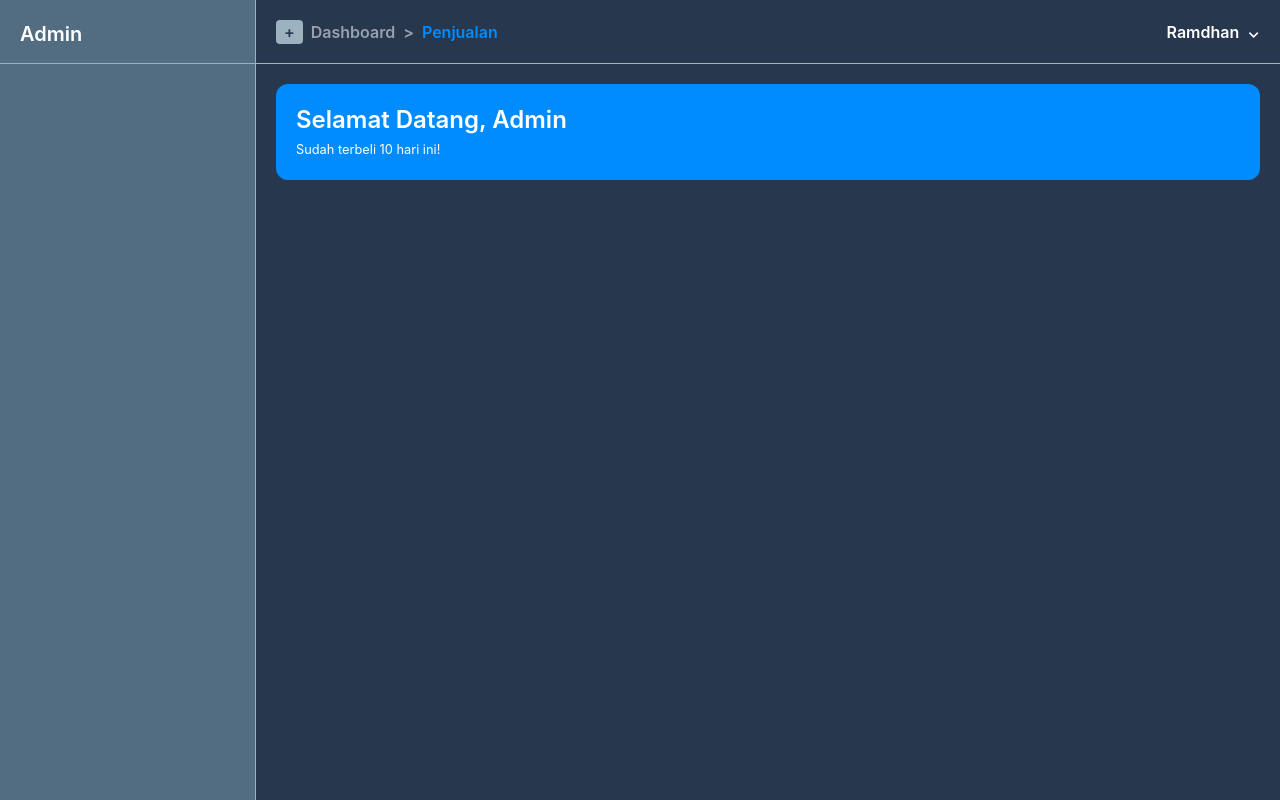
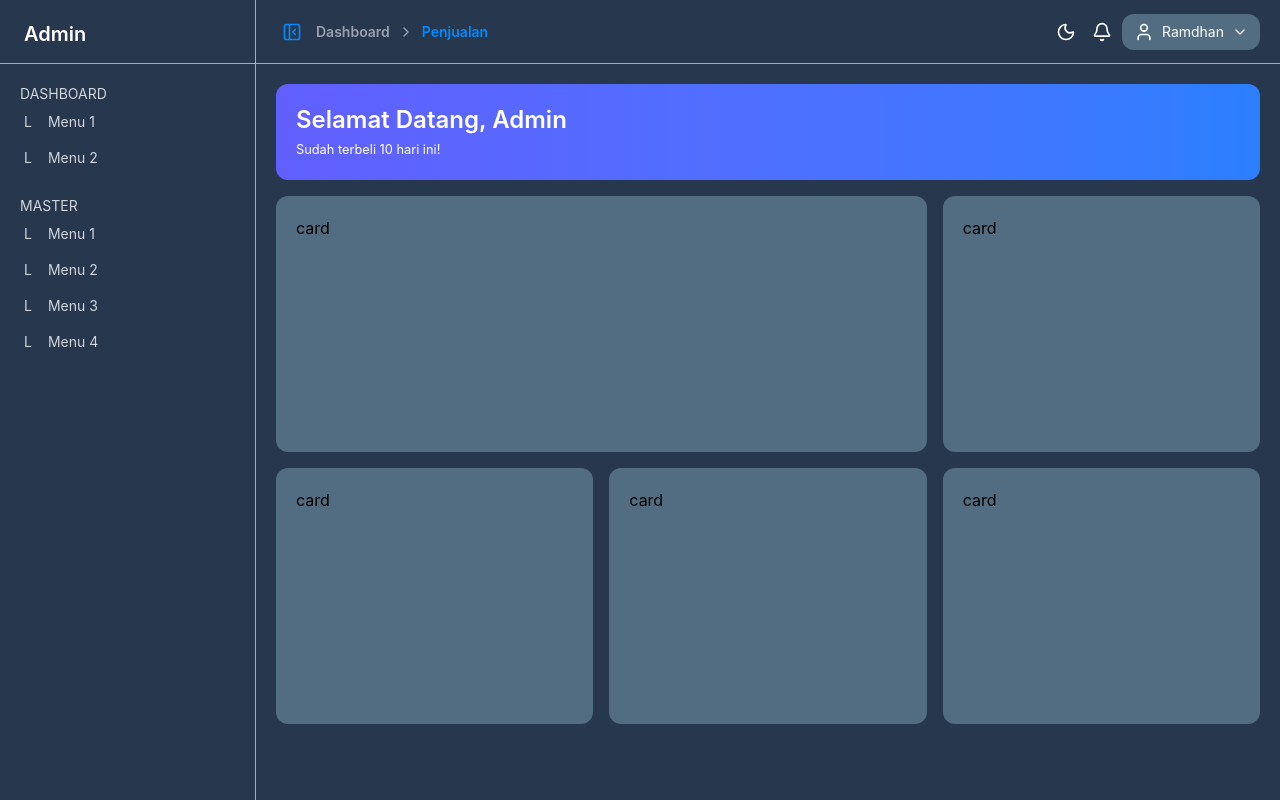
Before and after one commit to RAMDHAN-MQ/react-admin-dashboard, a React (Vite) app: page / in a window 1280 px wide. Built offline with nearby package versions, Linux system fonts and the light colour scheme.

Commit message:
add: folder components dan isi

```diff
--- a/src/App.tsx
+++ b/src/App.tsx
@@ -1,36 +1,11 @@
+import MainContent from "./components/MainContent";
+import Sidebar from "./components/Sidebar";
+
 export default function App() {
   return (
     <div className="flex h-screen">
-      <div className="side-kiri bg-tema-3 w-64 border-r border-r-tema-2">
-        <div className="nav border-b border-b-tema-2 h-16 p-5">
-          <span className="text-xl font-semibold text-white">Admin</span>
-        </div>
-      </div>
-      <div className="side-kanan bg-tema-4 flex-1">
-        <div className="nav border-b border-b-tema-2 flex items-center justify-between h-16 p-5">
-          <div className="nav-kiri flex gap-2 items-center font-semibold">
-            <button className="text-tema-4 cursor-pointer bg-tema-2 px-2 py-0 rounded">
-              +
-            </button>
-            <span className="text-gray-400">Dashboard</span>
-            <span className="text-gray-400">&gt;</span>
-            <span className="text-primary">Penjualan</span>
-          </div>
-          <div className="nav-kanan flex gap-2 items-center font-semibold text-white">
-            <button className="flex items-center gap-2 cursor-pointer">
-              <span>Ramdhan</span>
-              <span className="">&#x2304;</span>
-            </button>
-          </div>
-        </div>
-
-        <div className="content p-5">
-          <div className="welcome-banner bg-primary rounded-xl p-5 text-white">
-            <h1 className="text-2xl font-semibold">Selamat Datang, Admin</h1>
-            <small>Sudah terbeli 10 hari ini!</small>
-          </div>
-        </div>
-      </div>
+      <Sidebar />
+      <MainContent />
     </div>
   );
 }
--- /dev/null
+++ b/src/components/IconButton.tsx
@@ -0,0 +1,18 @@
+import type { ReactNode } from "react";
+
+type Props = {
+  icon: ReactNode;
+  onClick: () => void;
+  keterangan: string;
+};
+
+export default function IconButton({ icon, onClick, keterangan = "" }: Props) {
+  return (
+    <button
+      className={`${keterangan} p-1.5 cursor-pointer rounded hover:bg-tema-4-shadow`}
+      onClick={onClick}
+    >
+      {icon}
+    </button>
+  );
+}
--- /dev/null
+++ b/src/components/ItemMenu.tsx
@@ -0,0 +1,15 @@
+type Props = {
+  logo: string;
+  text: string;
+};
+
+export default function ItemMenu({ logo, text }: Props) {
+  return (
+    <div className="px-3 py-2 mx-3 rounded-xl hover:bg-tema-3">
+      <a href="">
+        <span>{logo}</span>
+        <span className="ml-4">{text}</span>
+      </a>
+    </div>
+  );
+}
--- /dev/null
+++ b/src/components/MainContent.tsx
@@ -0,0 +1,62 @@
+import {
+  Bell,
+  ChevronDown,
+  ChevronRight,
+  Moon,
+  PanelLeftClose,
+  User,
+} from "lucide-react";
+import IconButton from "./IconButton";
+
+export default function MainContent() {
+  return (
+    <div className="main-content bg-tema-4 flex-1">
+      <div className="nav border-b border-b-tema-2 flex items-center justify-between h-16 p-5">
+        <div className="nav-kiri flex gap-2 items-center font-semibold text-sm">
+          <IconButton
+            icon={<PanelLeftClose size={20} />}
+            keterangan="text-primary"
+            onClick={() => {}}
+          />
+          <span className="text-gray-400">Dashboard</span>
+          <ChevronRight size={16} className={"text-gray-400"} />
+          <span className="text-primary">Penjualan</span>
+        </div>
+        <div className="nav-kanan flex gap-1 items-center text-white ">
+          <IconButton
+            icon={<Moon size={20} />}
+            keterangan=""
+            onClick={() => {}}
+          />
+          <IconButton
+            icon={<Bell size={20} />}
+            keterangan=""
+            onClick={() => {}}
+          />
+          <button className="profile flex items-center gap-2 cursor-pointer rounded-xl py-2 px-3 bg-tema-3 text-sm">
+            <User size={20} />
+            <span>Ramdhan</span>
+            <span className="text-xs">
+              <ChevronDown size={16} strokeWidth={2} />
+            </span>
+          </button>
+        </div>
+      </div>
+
+      <div className="content p-5">
+        <div className="welcome-banner rounded-xl p-5 text-white bg-linear-to-r from-indigo-500 to-blue-500">
+          <h1 className="text-2xl font-semibold">Selamat Datang, Admin</h1>
+          <small>Sudah terbeli 10 hari ini!</small>
+        </div>
+
+        <div className="grid grid-cols-3 gap-4 mt-4">
+          <div className="bg-tema-3 p-5 h-64 col-span-2 rounded-xl">card</div>
+          <div className="bg-tema-3 p-5 h-64 rounded-xl">card</div>
+          <div className="bg-tema-3 p-5 h-64 rounded-xl">card</div>
+          <div className="bg-tema-3 p-5 h-64 rounded-xl">card</div>
+          <div className="bg-tema-3 p-5 h-64 rounded-xl">card</div>
+        </div>
+      </div>
+    </div>
+  );
+}
--- /dev/null
+++ b/src/components/Sidebar.tsx
@@ -0,0 +1,26 @@
+import ItemMenu from "./ItemMenu";
+
+export default function Sidebar() {
+  return (
+    <div className="side-kiri bg-tema-4 w-64 border-r border-r-tema-2">
+      <div className="nav border-b border-b-tema-2 h-16 py-5 px-6">
+        <span className="text-xl font-semibold text-white">Admin</span>
+      </div>
+
+      <div className="menu text-gray-300 text-sm">
+        <div className="menu-item my-5">
+          <span className="px-5">DASHBOARD</span>
+          <ItemMenu logo={"L"} text={"Menu 1"} />
+          <ItemMenu logo={"L"} text={"Menu 2"} />
+        </div>
+        <div className="menu-item my-5">
+          <span className="px-5">MASTER</span>
+          <ItemMenu logo={"L"} text={"Menu 1"} />
+          <ItemMenu logo={"L"} text={"Menu 2"} />
+          <ItemMenu logo={"L"} text={"Menu 3"} />
+          <ItemMenu logo={"L"} text={"Menu 4"} />
+        </div>
+      </div>
+    </div>
+  );
+}
```
